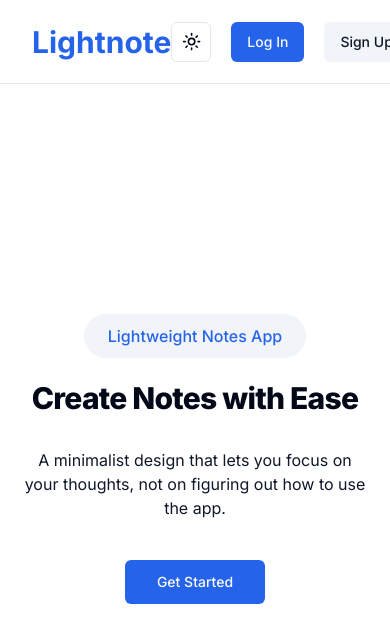
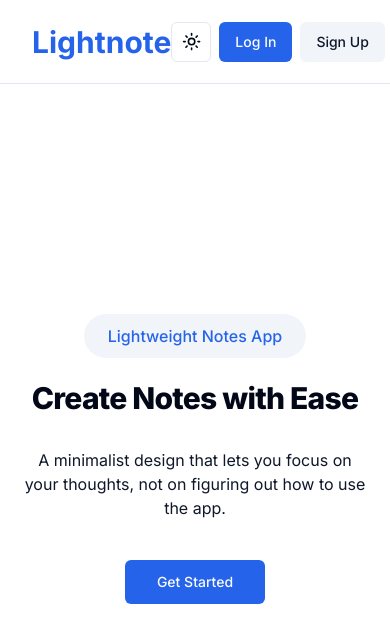
Before and after one commit to mingsonleung/light-note, a Next.js app: page / in a window 390 px wide. Shown: the top 642 px of the page. Built offline with nearby package versions, Linux system fonts and the light colour scheme; no server answers.

Commit message:
Restyled Navbar spacing slightly

```diff
--- a/app/components/Navbar.tsx
+++ b/app/components/Navbar.tsx
@@ -21,7 +21,7 @@ export async function Navbar() {
           </h1>
         </Link>
 
-        <div className="flex items-center gap-x-5">
+        <div className="flex items-center gap-x-2 md:gap-x-5">
           <ThemeToggle />
 
           {(await isAuthenticated()) ? (
@@ -31,7 +31,7 @@ export async function Navbar() {
               image={user?.picture as string}
             />
           ) : (
-            <div className="flex items-center gap-x-5">
+            <div className="flex items-center gap-x-2 md:gap-x-5">
               <LoginLink>
                 <Button>Log In</Button>
               </LoginLink>
```
